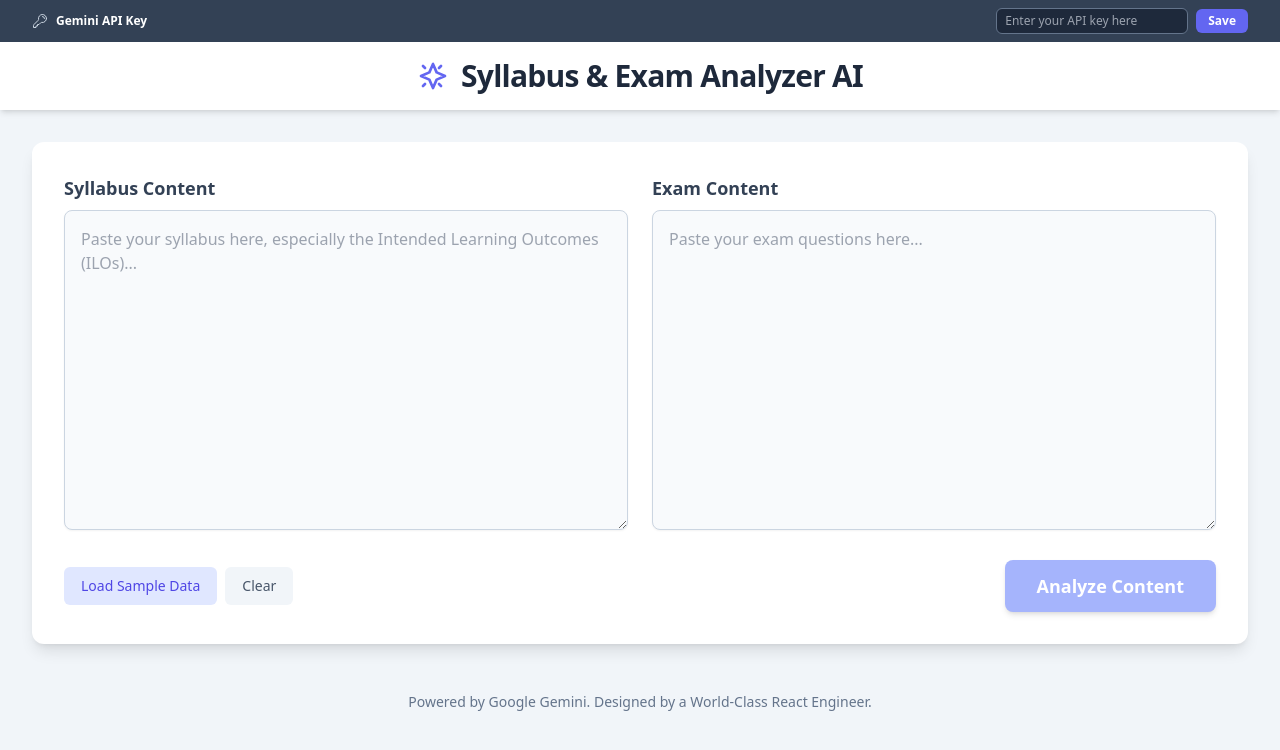
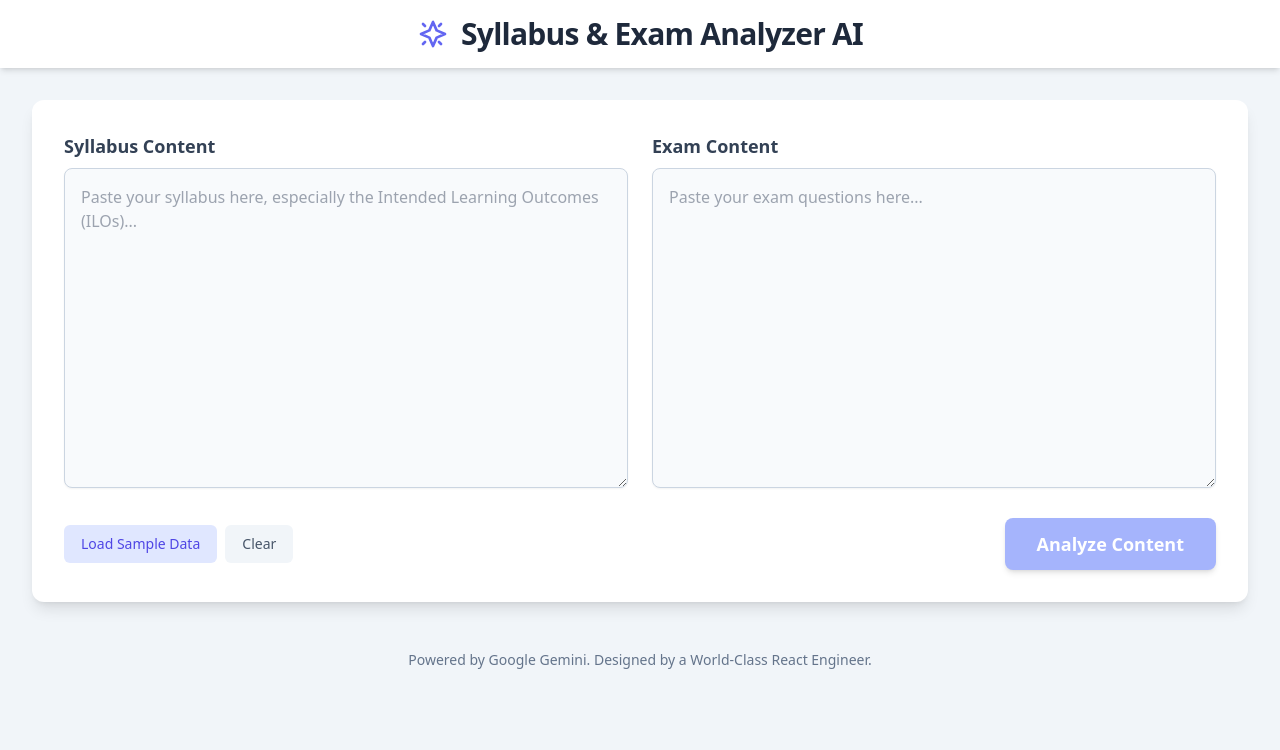
Before and after one commit to Jvntrials/JOVANTOS2, a React (Vite) app: page / in a window 1280 px wide. Shown: the top 750 px of the page. Built offline with nearby package versions, Linux system fonts and the light colour scheme.

Commit message:
Update Header.tsx

```diff
--- a/components/Header.tsx
+++ b/components/Header.tsx
@@ -1,80 +1,11 @@
 
-import React, { useState, useEffect } from 'react';
+import React from 'react';
 import { SparklesIcon } from './icons/SparklesIcon';
-import { KeyIcon } from './icons/KeyIcon';
 
-interface HeaderProps {
-  apiKey: string;
-  onSaveApiKey: (key: string) => void;
-}
-
-export const Header: React.FC<HeaderProps> = ({ apiKey, onSaveApiKey }) => {
-  const [inputKey, setInputKey] = useState(apiKey);
-  const [isEditing, setIsEditing] = useState(false);
-  const [saveStatus, setSaveStatus] = useState('');
-
-  useEffect(() => {
-    setInputKey(apiKey);
-    // Automatically open edit mode if key is missing
-    setIsEditing(!apiKey);
-  }, [apiKey]);
-
-  const handleSave = () => {
-    onSaveApiKey(inputKey);
-    setSaveStatus('Saved!');
-    setIsEditing(false);
-    setTimeout(() => setSaveStatus(''), 2000);
-  };
-
-  const handleEdit = () => {
-      setSaveStatus('');
-      setIsEditing(true);
-  }
+export const Header: React.FC = () => {
 
   return (
     <header className="bg-white shadow-md relative">
-       <div className="bg-slate-700 text-white text-xs">
-         <div className="container mx-auto px-4 md:px-8 py-2 flex flex-col sm:flex-row items-center justify-between gap-2">
-            <div className="flex items-center gap-2 font-semibold">
-              <KeyIcon className="w-4 h-4 text-slate-300" />
-              <span>Gemini API Key</span>
-            </div>
-
-            {apiKey && !isEditing ? (
-              <div className="flex items-center gap-2">
-                <span className="px-2 py-0.5 bg-green-500/20 text-green-300 rounded-full text-xs font-medium">Configured</span>
-                <button
-                  onClick={handleEdit}
-                  className="px-3 py-1 bg-slate-600 hover:bg-slate-500 rounded-md transition-colors text-xs"
-                >
-                  Change
-                </button>
-              </div>
-            ) : (
-              <div className="flex items-center gap-2 w-full sm:w-auto sm:max-w-xs md:max-w-sm lg:max-w-md">
-                <input
-                  type="password"
-                  value={inputKey}
-                  onChange={(e) => setInputKey(e.target.value)}
-                  placeholder="Enter your API key here"
-                  className="w-full flex-grow px-2 py-1 bg-slate-800 border border-slate-500 rounded-md text-xs focus:ring-2 focus:ring-indigo-400 focus:outline-none"
-                />
-                <button
-                  onClick={handleSave}
-                  className="px-3 py-1 bg-indigo-500 hover:bg-indigo-600 rounded-md transition-colors text-xs font-semibold"
-                >
-                  Save
-                </button>
-                 {apiKey && isEditing && (
-                    <button onClick={() => setIsEditing(false)} className="px-3 py-1 bg-slate-600 hover:bg-slate-500 rounded-md transition-colors text-xs">
-                        Cancel
-                    </button>
-                )}
-              </div>
-            )}
-            {saveStatus && <span className="absolute right-4 md:right-8 top-12 text-green-500 text-xs font-semibold">{saveStatus}</span>}
-         </div>
-       </div>
       <div className="container mx-auto px-4 md:px-8 py-4 flex items-center justify-center text-center">
         <SparklesIcon className="w-8 h-8 text-indigo-500 mr-3" />
         <h1 className="text-2xl md:text-3xl font-bold text-slate-800 tracking-tight">
```
